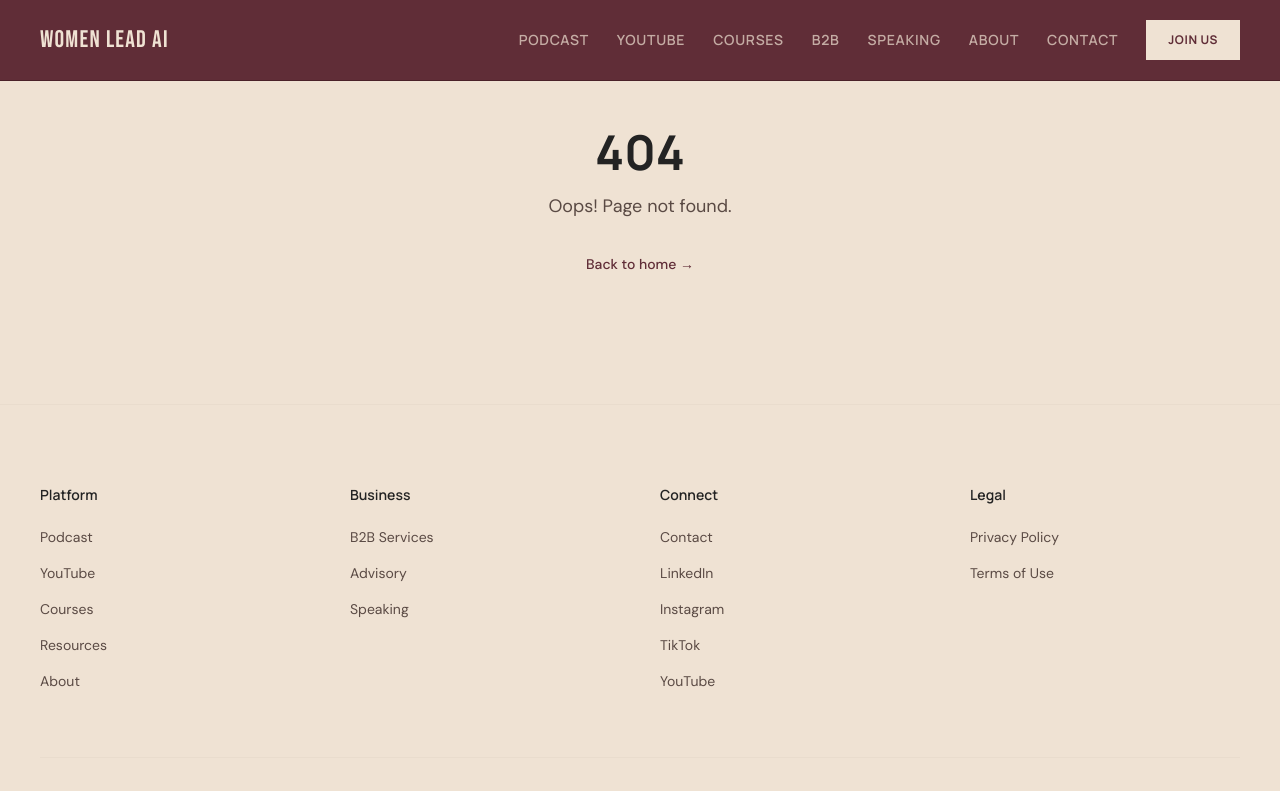
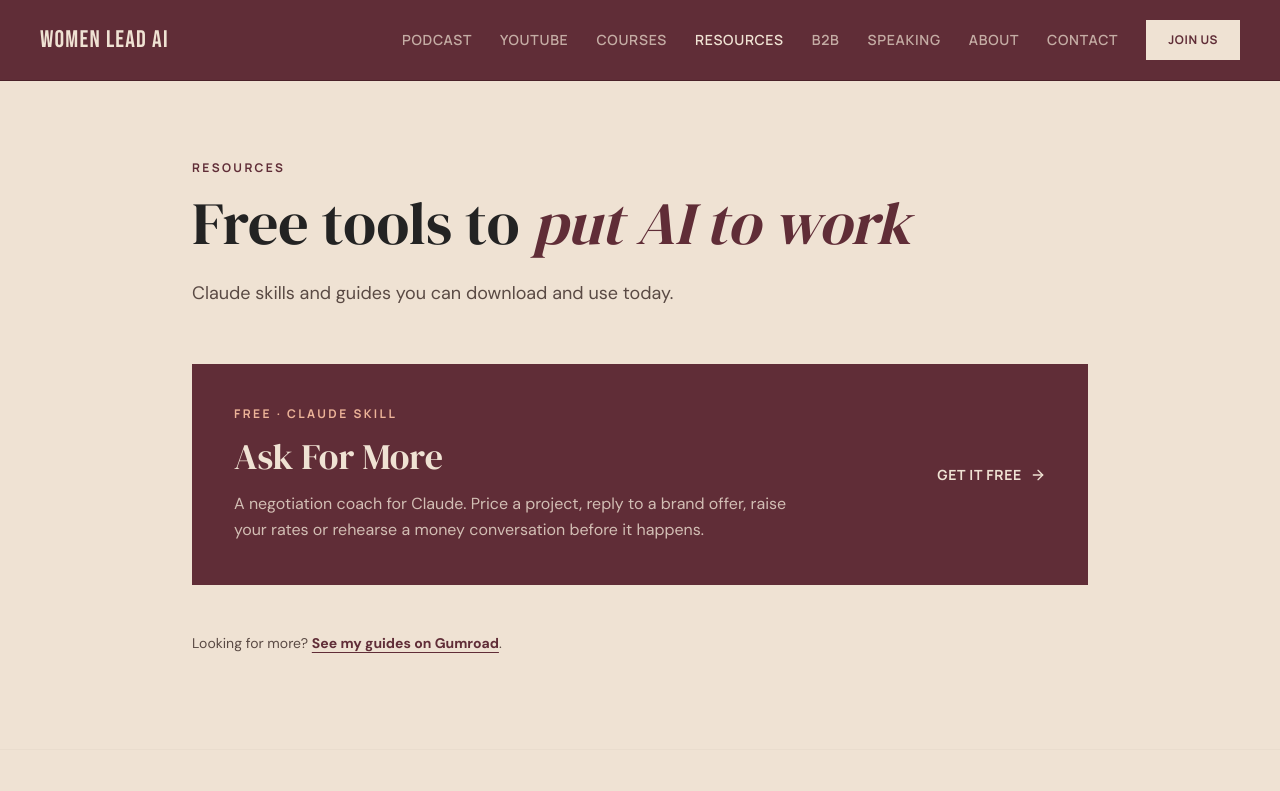
Before and after one commit to mclevistar/women-lead-ai, a Next.js app: page /resources in a window 1280 px wide. Before the commit this address had no page. Shown: the top 791 px of the page. Built offline with nearby package versions, Linux system fonts and the light colour scheme.

Commit message:
Add Resources page and nav link, point footer Resources to it
Co-Authored-By: Claude Opus 5.5 <noreply@anthropic.com>

```diff
--- /dev/null
+++ b/app/resources/page.tsx
@@ -0,0 +1,71 @@
+import type { Metadata } from "next";
+import Link from "next/link";
+import { ArrowRight } from "lucide-react";
+import { EXTERNAL_LINKS } from "@/lib/constants";
+
+export const metadata: Metadata = {
+  title: "Resources",
+  description: "Free Claude skills, guides and tools from Women Lead AI to help you put AI to work in your business.",
+};
+
+const display = { fontFamily: "var(--loaded-dmserif), Georgia, serif" };
+const heading = { fontFamily: "'Manrope', system-ui, sans-serif" };
+
+const resources = [
+  {
+    href: "/resources/ask-for-more",
+    label: "Free · Claude skill",
+    title: "Ask For More",
+    description:
+      "A negotiation coach for Claude. Price a project, reply to a brand offer, raise your rates or rehearse a money conversation before it happens.",
+  },
+];
+
+export default function ResourcesPage() {
+  return (
+    <section className="pt-32 md:pt-40 pb-24 px-6">
+      <div className="max-w-4xl mx-auto">
+        <span className="text-xs font-bold uppercase tracking-[0.2em] text-[#602D37] mb-4 block" style={heading}>
+          Resources
+        </span>
+        <h1 className="text-5xl md:text-6xl leading-[1.05] text-foreground mb-6" style={display}>
+          Free tools to <em className="text-[#602D37]">put AI to work</em>
+        </h1>
+        <p className="text-lg leading-relaxed text-muted-foreground max-w-2xl mb-14">
+          Claude skills and guides you can download and use today.
+        </p>
+
+        <div className="grid gap-6">
+          {resources.map((r) => (
+            <Link
+              key={r.href}
+              href={r.href}
+              className="group grid md:grid-cols-[1fr_auto] gap-6 items-center bg-[#602D37] text-[#EFE2D3] p-8 md:p-10 border-2 border-[#602D37] hover:-translate-y-1 transition-transform"
+            >
+              <div>
+                <span className="text-xs font-bold uppercase tracking-[0.2em] text-[#ECB398] mb-3 block" style={heading}>
+                  {r.label}
+                </span>
+                <h2 className="text-3xl md:text-4xl leading-tight mb-3" style={display}>
+                  {r.title}
+                </h2>
+                <p className="text-[#EFE2D3]/80 leading-relaxed max-w-xl">{r.description}</p>
+              </div>
+              <span className="inline-flex items-center gap-2 text-sm font-bold uppercase tracking-wider" style={heading}>
+                Get it free <ArrowRight className="h-4 w-4 group-hover:translate-x-1 transition-transform" />
+              </span>
+            </Link>
+          ))}
+        </div>
+
+        <p className="text-sm text-muted-foreground mt-12">
+          Looking for more?{" "}
+          <a href={EXTERNAL_LINKS.gumroad} target="_blank" rel="noopener noreferrer" className="text-[#602D37] font-semibold underline underline-offset-4">
+            See my guides on Gumroad
+          </a>
+          .
+        </p>
+      </div>
+    </section>
+  );
+}
--- a/components/footer.tsx
+++ b/components/footer.tsx
@@ -12,7 +12,7 @@ export default function Footer() {
               <li><Link href="/podcast" className="text-sm text-muted-foreground hover:text-primary transition-colors">Podcast</Link></li>
               <li><Link href="/youtube" className="text-sm text-muted-foreground hover:text-primary transition-colors">YouTube</Link></li>
               <li><Link href="/courses" className="text-sm text-muted-foreground hover:text-primary transition-colors">Courses</Link></li>
-              <li><a href={EXTERNAL_LINKS.gumroad} target="_blank" rel="noopener noreferrer" className="text-sm text-muted-foreground hover:text-primary transition-colors">Resources</a></li>
+              <li><Link href="/resources" className="text-sm text-muted-foreground hover:text-primary transition-colors">Resources</Link></li>
               <li><Link href="/about" className="text-sm text-muted-foreground hover:text-primary transition-colors">About</Link></li>
             </ul>
           </div>
--- a/components/nav.tsx
+++ b/components/nav.tsx
@@ -15,13 +15,13 @@ export default function Nav() {
       <div className="max-w-7xl mx-auto px-6 md:px-10 flex items-center justify-between h-16 md:h-20">
         <Link
           href="/"
-          className="text-2xl tracking-wider text-[#EFE2D3]"
+          className="text-2xl tracking-wider text-[#EFE2D3] whitespace-nowrap"
           style={{ fontFamily: "'Bebas Neue', Impact, sans-serif" }}
         >
           Women Lead AI
         </Link>
 
-        <nav className="hidden md:flex items-center gap-7">
+        <nav className="hidden lg:flex items-center gap-5 xl:gap-7">
           {NAV_LINKS.map((link) => (
             <Link
               key={link.href}
@@ -48,7 +48,7 @@ export default function Nav() {
         </nav>
 
         <button
-          className="md:hidden p-2 text-[#EFE2D3]"
+          className="lg:hidden p-2 text-[#EFE2D3]"
           onClick={() => setMobileOpen(!mobileOpen)}
           aria-label="Toggle menu"
         >
@@ -57,7 +57,7 @@ export default function Nav() {
       </div>
 
       {mobileOpen && (
-        <nav className="md:hidden bg-[#602D37] border-t border-[#4a2129]">
+        <nav className="lg:hidden bg-[#602D37] border-t border-[#4a2129]">
           <div className="max-w-7xl mx-auto px-6 py-6 flex flex-col gap-4">
             {NAV_LINKS.map((link) => (
               <Link
--- a/lib/constants.ts
+++ b/lib/constants.ts
@@ -20,6 +20,7 @@ export const NAV_LINKS = [
   { href: "/podcast", label: "Podcast" },
   { href: "/youtube", label: "YouTube" },
   { href: "/courses", label: "Courses" },
+  { href: "/resources", label: "Resources" },
   { href: "/b2b", label: "B2B" },
   { href: "/speaking", label: "Speaking" },
   { href: "/about", label: "About" },
```
